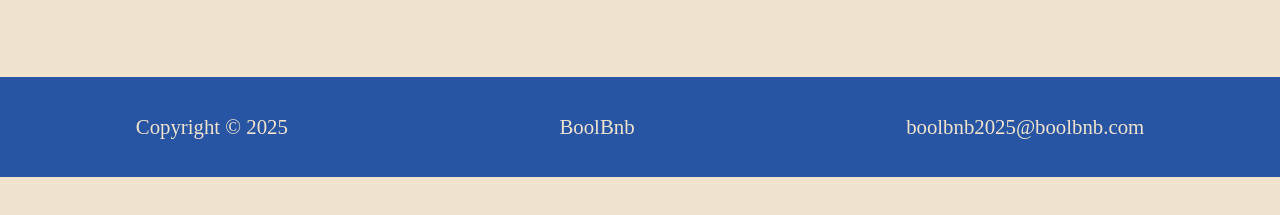
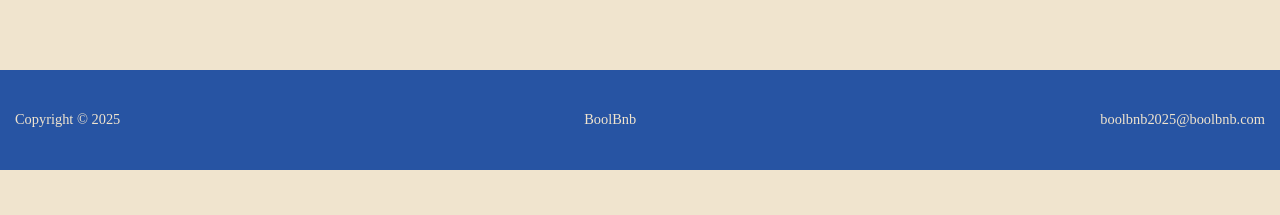
Before and after one commit to MarcoMechini/BoolBnB, a React (Vite) app: page /Ricerca in a window 1280 px wide. Shown: the part 535-750 px from the top of the page. Built offline with nearby package versions, Linux system fonts and the light colour scheme; no server answers.

Commit message:
Feat: fix footer

```diff
--- a/src/Components/AppFooter.module.css
+++ b/src/Components/AppFooter.module.css
@@ -3,11 +3,12 @@
     background-color: #2754a3;
     height: 100px;
     display: flex;
-    justify-content: space-around;
+    justify-content: space-between;
     align-items: center;
+    padding: 0px 15px;
 }
 
 p{
     color:#f0e4ce;
-    font-size: 1.3rem;
+    font-size: 0.9rem;
 }
```
